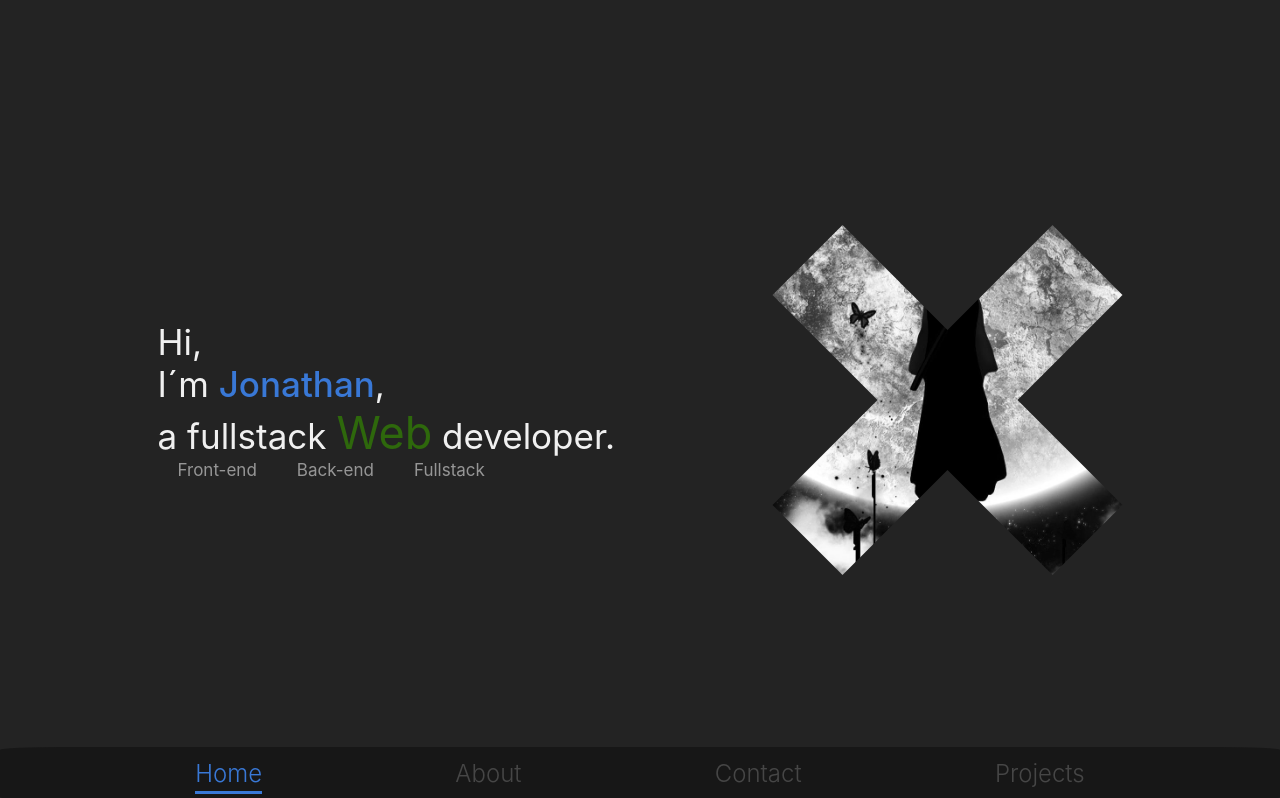
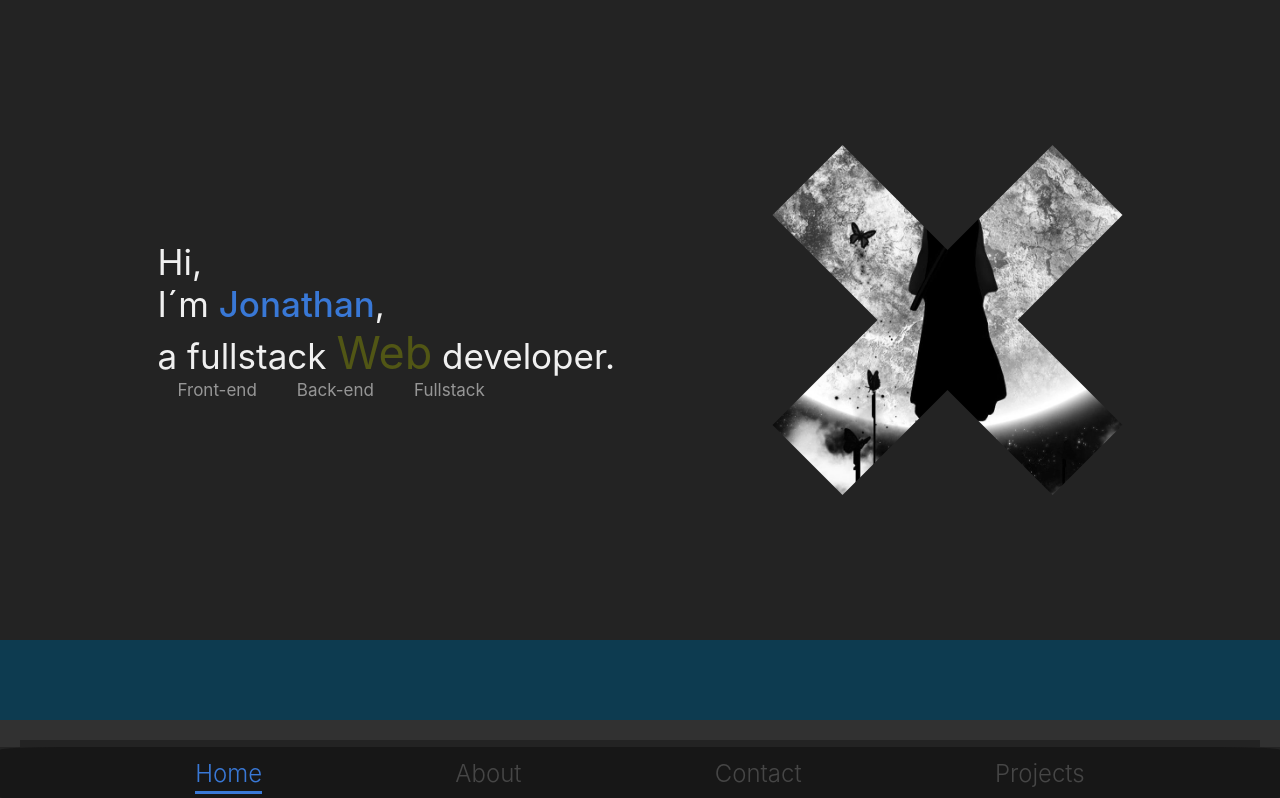
Before and after one commit to joohnyfranzen/My-Portfolio, a React (Create React App) app: page /Home in a window 1280 px wide. Shown: the top 798 px of the page. Built offline with nearby package versions, Linux system fonts and the light colour scheme.

Commit message:
Home edited

```diff
--- a/src/Screens/Home.css
+++ b/src/Screens/Home.css
@@ -1,9 +1,13 @@
+.main-home{
+    width: 100%;
+}
+
 #name{
     color: rgb(57, 120, 214);
     font-weight: 500;
 }
 .name-container{
-    height: 100vh;
+    height: 80vh;
     width: 100%;
     display: flex;
     align-items: center;
--- a/src/Screens/Home.js
+++ b/src/Screens/Home.js
@@ -1,7 +1,8 @@
+import ProjectsContainer from "../Components/Projects/ProjectsContainer"
 import "./Home.css"
 export default function Home() {
     return(
-        <div>
+        <div className="main-home">
             <div className="name-container">
                 <div className="in-container">
                     <h1>Hi, <br/>
@@ -22,6 +23,7 @@ export default function Home() {
                 </div>
             <div className="home-img"><img src="/moon.jpg" alt="" /></div>
             </div>
+            <ProjectsContainer/>
         </div>
     )
 }
```
